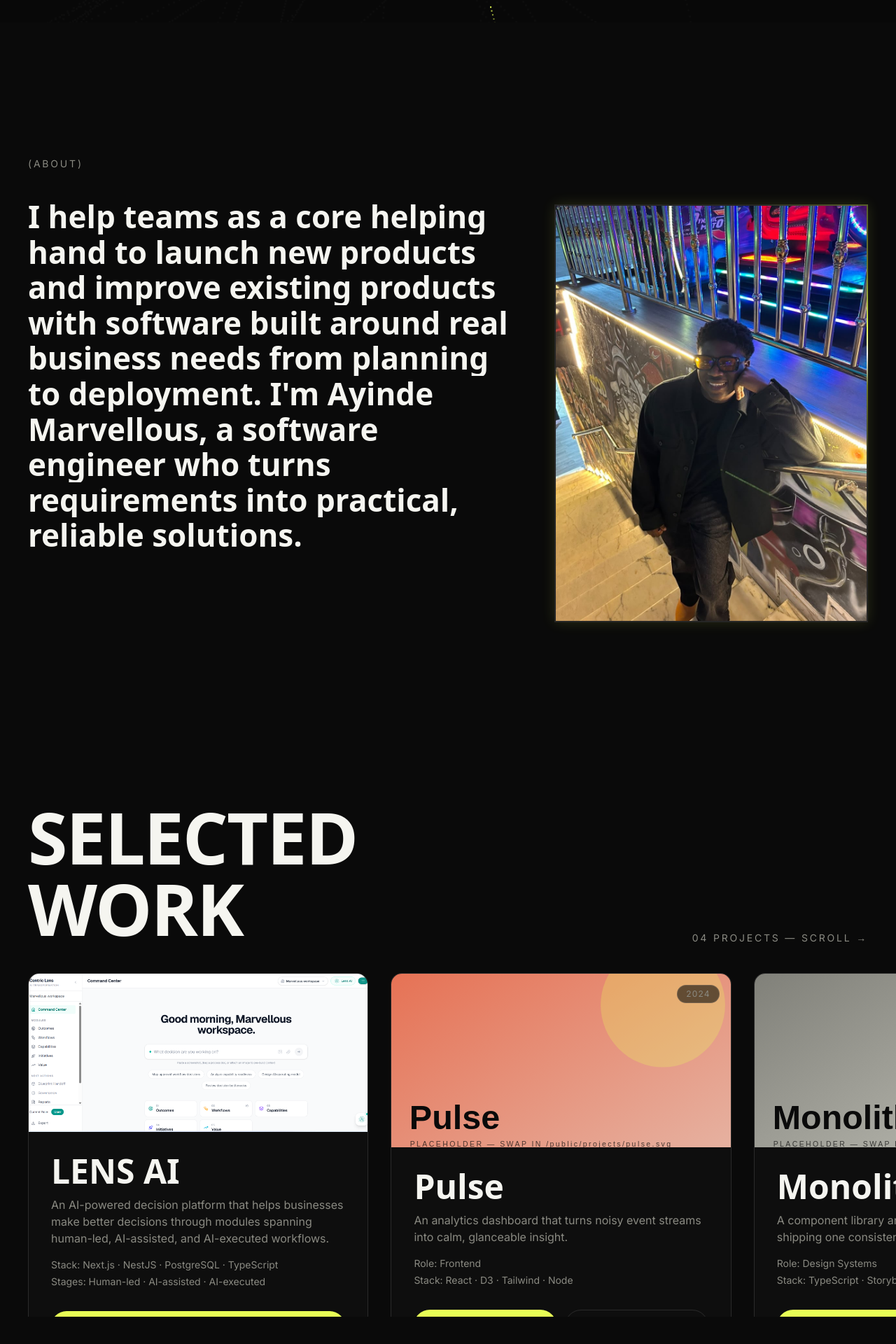
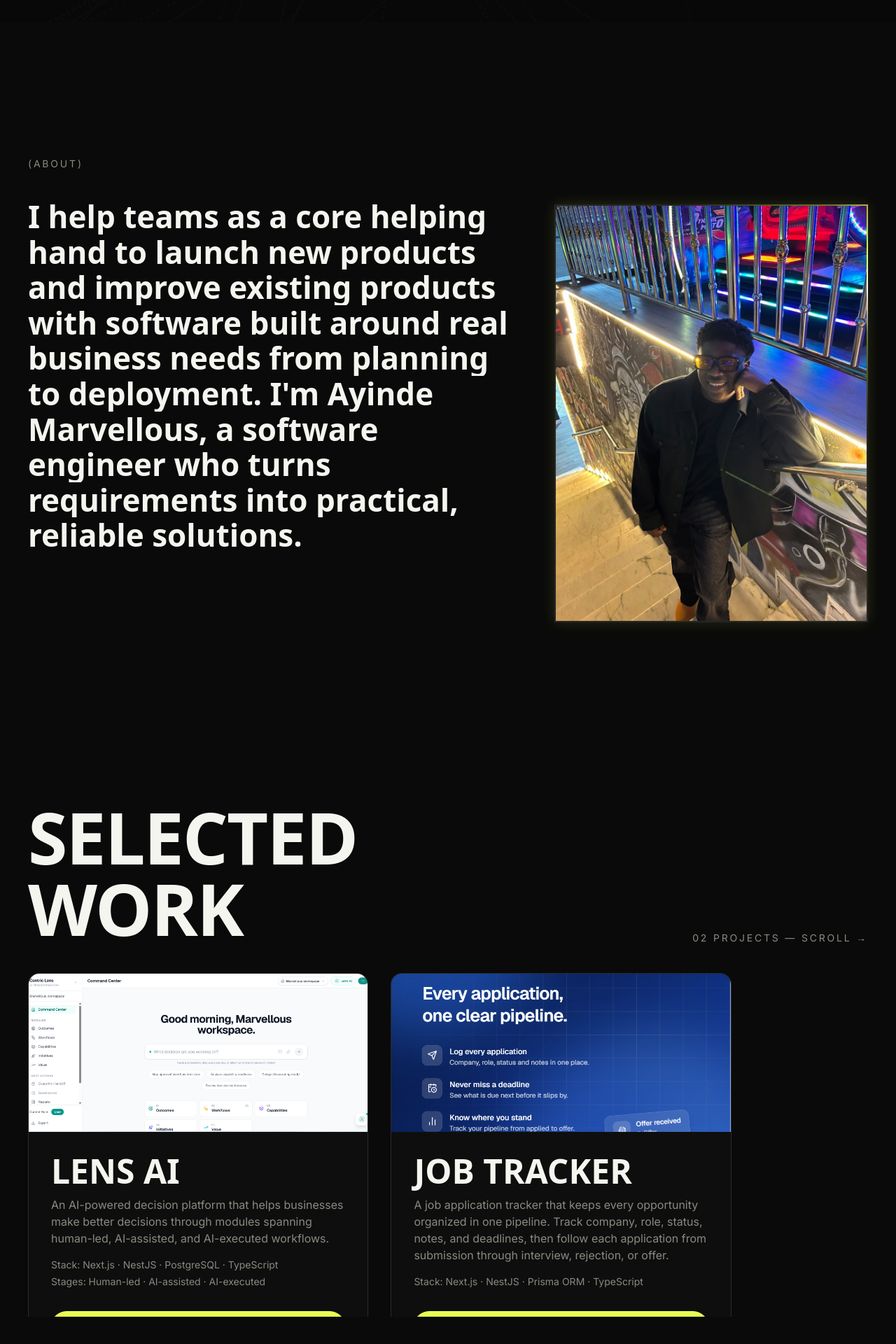
Before and after one commit to MINDY-BOSS/Portfolio-site, a Next.js app: page / in a window 1280 px wide. Shown: the part 768-2688 px from the top of the page at 70% size. Built offline with nearby package versions, Linux system fonts and the light colour scheme; a web font is replaced by a local one.

Commit message:
project additions and deletions

```diff
--- a/app/globals.css
+++ b/app/globals.css
@@ -13,16 +13,16 @@
   --line: rgba(245, 245, 240, 0.12);
 }
 
-@property --about-border-angle {
+@property --image-border-angle {
   syntax: "<angle>";
   inherits: false;
   initial-value: 0deg;
 }
 
-.about-image-frame {
-  --about-border-angle: 0deg;
+.image-light-frame {
+  --image-border-angle: 0deg;
   background: conic-gradient(
-    from var(--about-border-angle),
+    from var(--image-border-angle),
     rgba(245, 245, 240, 0.12) 0%,
     rgba(245, 245, 240, 0.12) 72%,
     rgba(231, 254, 85, 0.45) 82%,
@@ -32,12 +32,12 @@
     rgba(245, 245, 240, 0.12) 100%
   );
   box-shadow: 0 0 18px rgba(231, 254, 85, 0.14);
-  animation: about-border-orbit 5s linear infinite;
+  animation: image-border-orbit 5s linear infinite;
 }
 
-@keyframes about-border-orbit {
+@keyframes image-border-orbit {
   to {
-    --about-border-angle: 360deg;
+    --image-border-angle: 360deg;
   }
 }
 
--- a/app/projects/[slug]/page.tsx
+++ b/app/projects/[slug]/page.tsx
@@ -88,7 +88,9 @@ export default async function ProjectPage({
         </div>
       )}
 
+      {(project.liveUrl || project.repoUrl) && (
         <div className="mt-12 flex gap-3">
+          {project.liveUrl && (
             <a
               href={project.liveUrl}
               target="_blank"
@@ -97,6 +99,7 @@ export default async function ProjectPage({
             >
               View Live ↗
             </a>
+          )}
           {project.repoUrl && (
           <a
             href={project.repoUrl}
@@ -108,8 +111,10 @@ export default async function ProjectPage({
           </a>
           )}
         </div>
+      )}
 
-      <div className="relative mt-16 aspect-[16/9] w-full overflow-hidden rounded-2xl border border-line">
+      <div className="image-light-frame relative isolate mt-16 aspect-[16/9] w-full rounded-2xl p-[2px]">
+        <div className="absolute inset-[2px] overflow-hidden rounded-[14px]">
           <Image
             src={project.image}
             alt={`${project.name} preview`}
@@ -119,6 +124,7 @@ export default async function ProjectPage({
             priority
           />
         </div>
+      </div>
     </main>
   );
 }
--- a/components/About.tsx
+++ b/components/About.tsx
@@ -81,7 +81,7 @@ export default function About() {
         >
           {site.about}
         </p>
-        <div className="about-image-frame relative isolate aspect-[3/4] w-full p-[2px] md:mt-2">
+        <div className="image-light-frame relative isolate aspect-[3/4] w-full p-[2px] md:mt-2">
           <div className="absolute inset-[2px] overflow-hidden">
             <Image
               src="/portfolio-image.jpeg"
--- a/components/Nav.tsx
+++ b/components/Nav.tsx
@@ -5,6 +5,8 @@ import { usePathname, useRouter } from "next/navigation";
 import { useIsomorphicLayoutEffect } from "@/hooks/useGsapContext";
 import { gsap, prefersReducedMotion } from "@/lib/gsap";
 import { site } from "@/data/site";
+
+const PRELOADER_SESSION_KEY = "portfolio-preloader-complete";
 
 type Item = { label: string; hash: string };
 
@@ -35,6 +37,12 @@ export default function Nav() {
   const linksWrap = useRef<HTMLUListElement>(null);
   const pathname = usePathname();
   const router = useRouter();
+
+  useIsomorphicLayoutEffect(() => {
+    if (pathname !== "/") {
+      sessionStorage.setItem(PRELOADER_SESSION_KEY, "true");
+    }
+  }, [pathname]);
 
   // Open/close animation, driven by `open`.
   useIsomorphicLayoutEffect(() => {
--- a/components/Preloader.tsx
+++ b/components/Preloader.tsx
@@ -3,6 +3,8 @@
 import { useRef, useState } from "react";
 import { useIsomorphicLayoutEffect } from "@/hooks/useGsapContext";
 import { gsap, prefersReducedMotion } from "@/lib/gsap";
+
+const PRELOADER_SESSION_KEY = "portfolio-preloader-complete";
 
 /**
  * Preloader — a 0→100 counter, then a masked panel wipe that reveals the page.
@@ -21,7 +23,14 @@ export default function Preloader({ onDone }: { onDone: () => void }) {
   const [gone, setGone] = useState(false);
 
   useIsomorphicLayoutEffect(() => {
+    if (sessionStorage.getItem(PRELOADER_SESSION_KEY)) {
+      setGone(true);
+      onDone();
+      return;
+    }
+
     if (prefersReducedMotion()) {
+      sessionStorage.setItem(PRELOADER_SESSION_KEY, "true");
       setGone(true);
       onDone();
       return;
@@ -34,6 +43,7 @@ export default function Preloader({ onDone }: { onDone: () => void }) {
       const counter = { value: 0 };
       const tl = gsap.timeline({
         onComplete: () => {
+          sessionStorage.setItem(PRELOADER_SESSION_KEY, "true");
           document.body.style.overflow = "";
           setGone(true);
           onDone();
--- a/components/ProjectsScroll.tsx
+++ b/components/ProjectsScroll.tsx
@@ -137,8 +137,9 @@ function ProjectCard({ project }: { project: Project }) {
           </div>
         )}
 
-        {/* Two required buttons */}
+        {(project.liveUrl || project.repoUrl) && (
           <div className="mt-auto flex gap-3 pt-8">
+            {project.liveUrl && (
               <a
                 href={project.liveUrl}
                 target="_blank"
@@ -148,6 +149,7 @@ function ProjectCard({ project }: { project: Project }) {
               >
                 View Live
               </a>
+            )}
             {project.repoUrl && (
             <a
               href={project.repoUrl}
@@ -160,6 +162,7 @@ function ProjectCard({ project }: { project: Project }) {
             </a>
             )}
           </div>
+        )}
       </div>
     </article>
   );
--- a/data/projects.ts
+++ b/data/projects.ts
@@ -15,7 +15,7 @@ export type Project = {
   stack?: string[];
   stages?: string[];
   image: string; // path under /public
-  liveUrl: string;
+  liveUrl?: string;
   repoUrl?: string;
   year?: string;
 };
@@ -31,6 +31,16 @@ export const projects: Project[] = [
     image: "/projects/command center proj.PNG",
     liveUrl: "https://lens.centricos.com/auth",
   },
+  {
+    slug: "job-tracker",
+    name: "JOB TRACKER",
+    description:
+      "A job application tracker that keeps every opportunity organized in one pipeline. Track company, role, status, notes, and deadlines, then follow each application from submission through interview, rejection, or offer.",
+    stack: ["Next.js", "NestJS", "Prisma ORM", "TypeScript"],
+    image: "/projects/jobtracker.PNG",
+    liveUrl: "https://job-app-tracker-9571.vercel.app/",
+  },
+  /* Inactive boilerplate projects
   {
     slug: "pulse",
     name: "Pulse",
@@ -67,6 +77,7 @@ export const projects: Project[] = [
     repoUrl: "https://github.com/yourusername/drift",
     year: "2023",
   },
+  */
 ];
 
 export const getProject = (slug: string) =>
```
Also changed, not shown: public/projects/aurora.svg (deleted), public/projects/jobtracker.PNG (added). Lines whose indentation alone changed are shown as unchanged.
